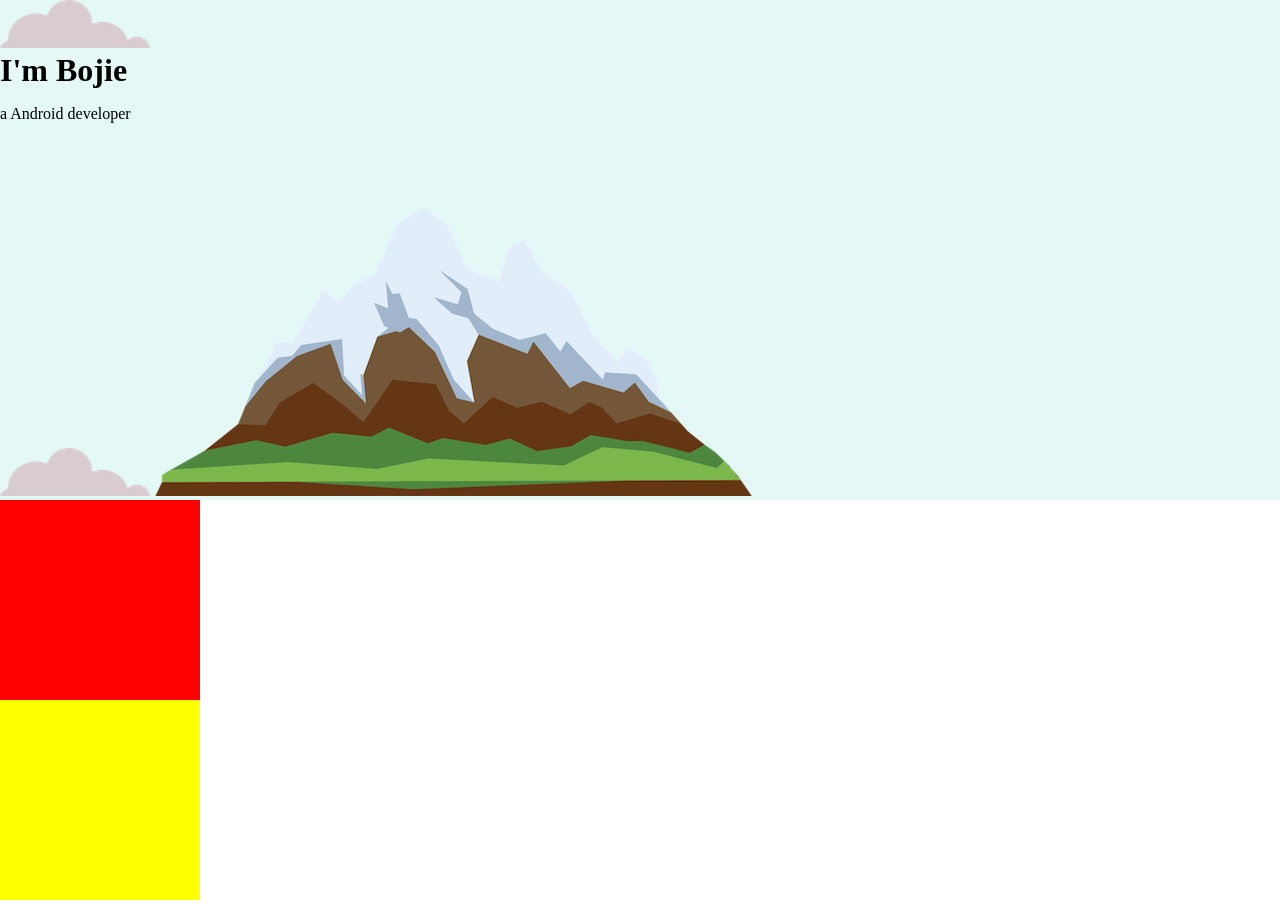
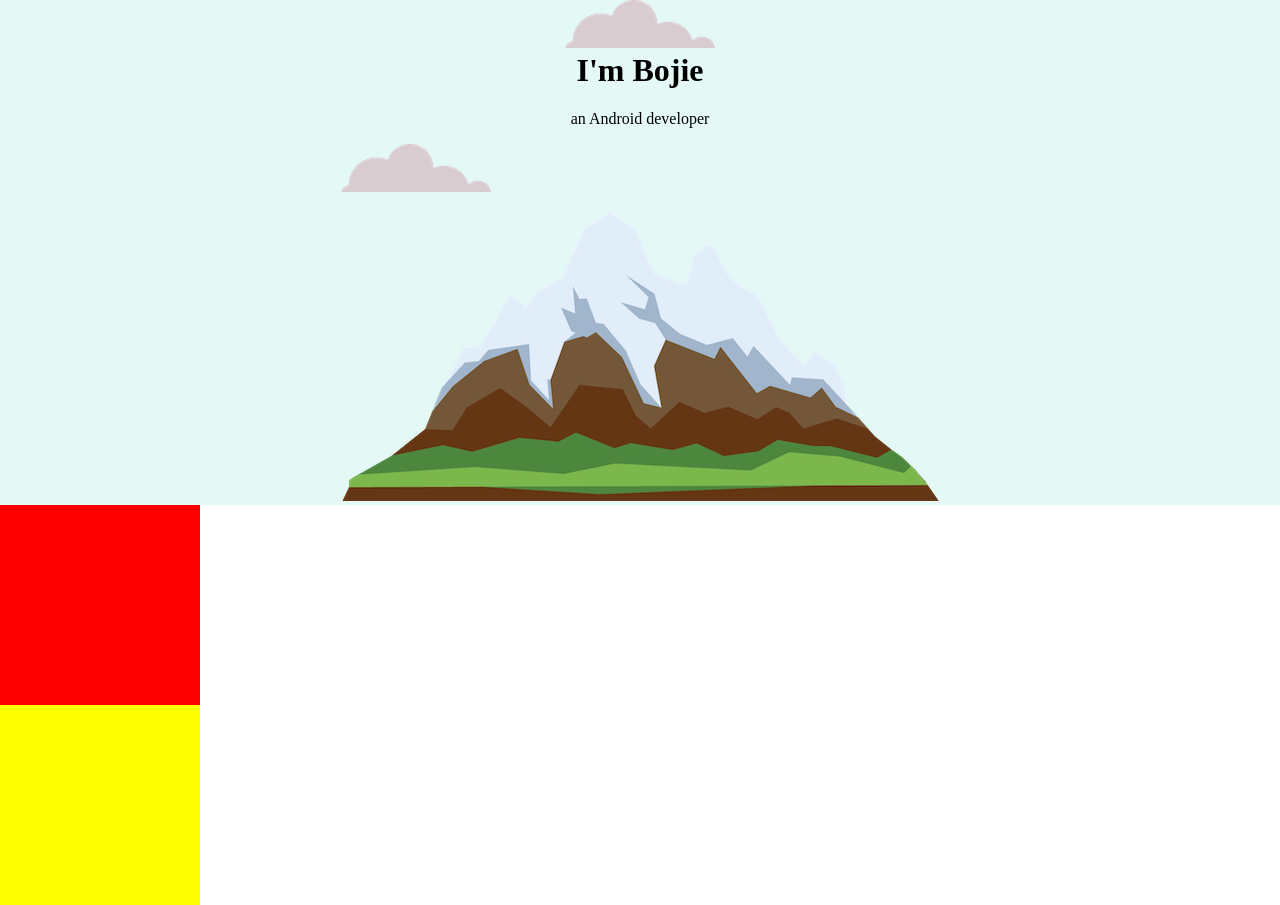
Before and after one commit to jbj88817/cv, a plain HTML site: page index.html in a window 1280 px wide. Drawn offline with Linux system fonts and the light colour scheme.

Commit message:
Update styles

```diff
--- a/css/styles.css
+++ b/css/styles.css
@@ -1,10 +1,10 @@
 body {
   margin: 0;
+  text-align: center;
 }
 
 h1 {
   margin-top: 0;
-  margin-bottom: 0;
 }
 
 .b1 {
@@ -22,3 +22,12 @@ h1 {
   width: 200px;
   height: 200px;
 }
+
+.top-cloud {
+  position: relative;
+  right: 0;
+}
+
+.bottom-cloud {
+  position: absolute;
+}
--- a/index.html
+++ b/index.html
@@ -8,10 +8,10 @@
   </head>
   <body>
     <div class="b1">
-      <img src="images/cloud.png" alt="cloud-img">
+      <img class="top-cloud" src="images/cloud.png" alt="cloud-img">
       <h1>I'm Bojie</h1>
-      <p>a Android developer</p>
-      <img src="images/cloud.png" alt="cloud-img">
+      <p>an Android developer</p>
+      <img class="bottom-cloud" src="images/cloud.png" alt="cloud-img">
       <img src="images/mountain.png" alt="mountain-img">
     </div>
     <div class="b2">
```
